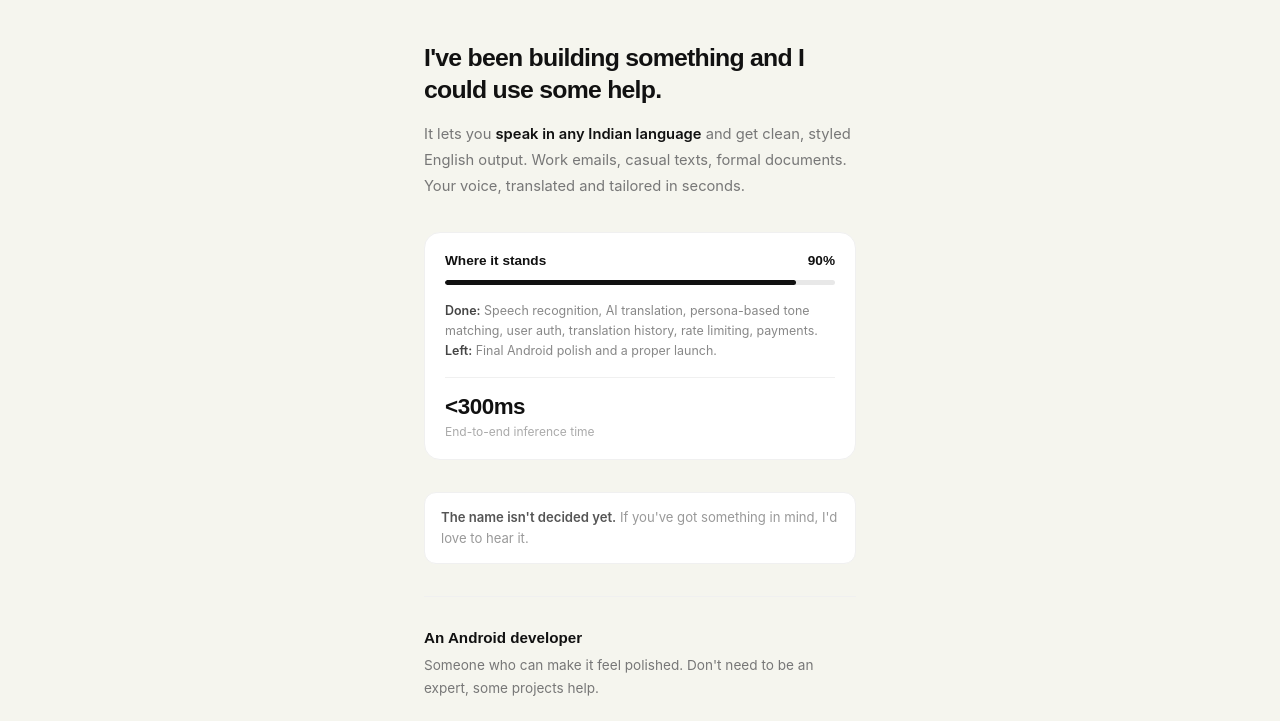
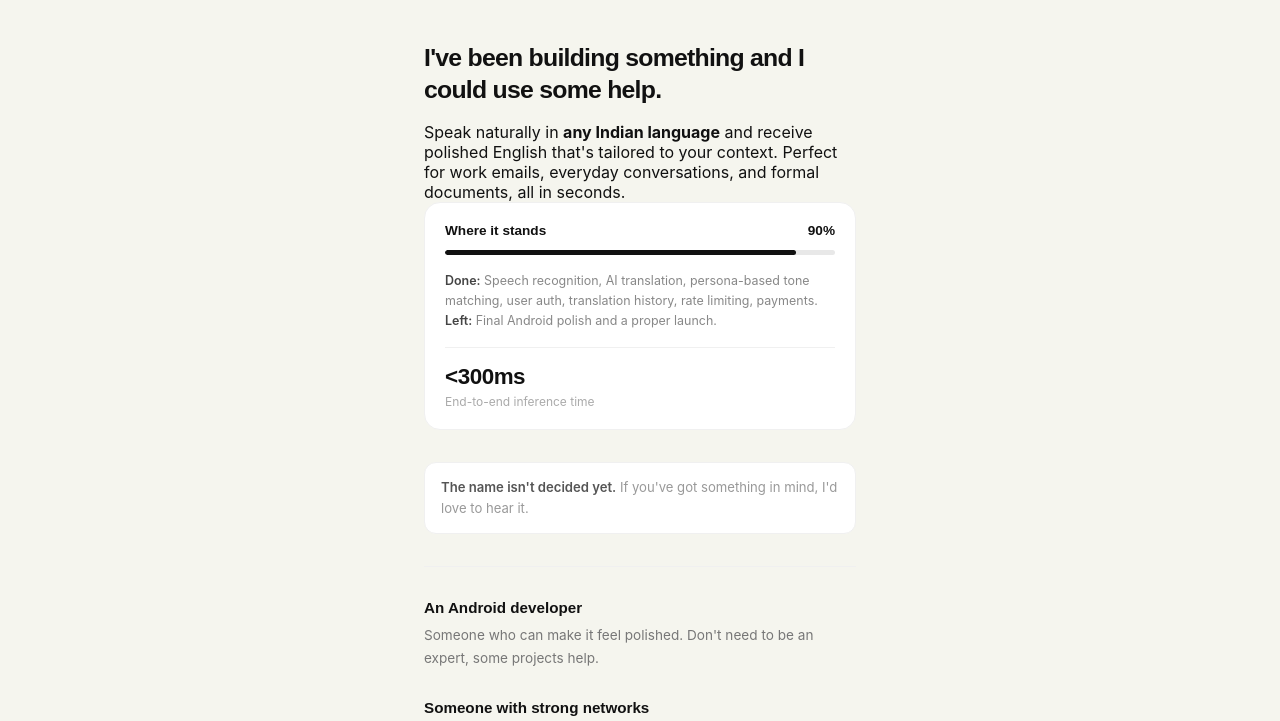
Before and after one commit to Pranshu23x/invite, a plain HTML site: page index.html in a window 1280 px wide. Shown: the part 75-796 px from the top of the page. Drawn offline with Linux system fonts and the light colour scheme; a web font is replaced by a local one.

Commit message:
Update index.html

```diff
--- a/index.html
+++ b/index.html
@@ -268,9 +268,9 @@
   <div class="page">
     <h2>I've been building something and I could use some help.</h2>
 
-    <p class="body">
-      It lets you <strong>speak in any Indian language</strong> and get clean, styled English output. Work emails, casual texts, formal documents. Your voice, translated and tailored in seconds.
-    </p>
+    <p>
+  Speak naturally in <strong>any Indian language</strong> and receive polished English that's tailored to your context. Perfect for work emails, everyday conversations, and formal documents, all in seconds.
+</p>
 
     <div class="bar-wrap">
       <div class="bar-head">
```
